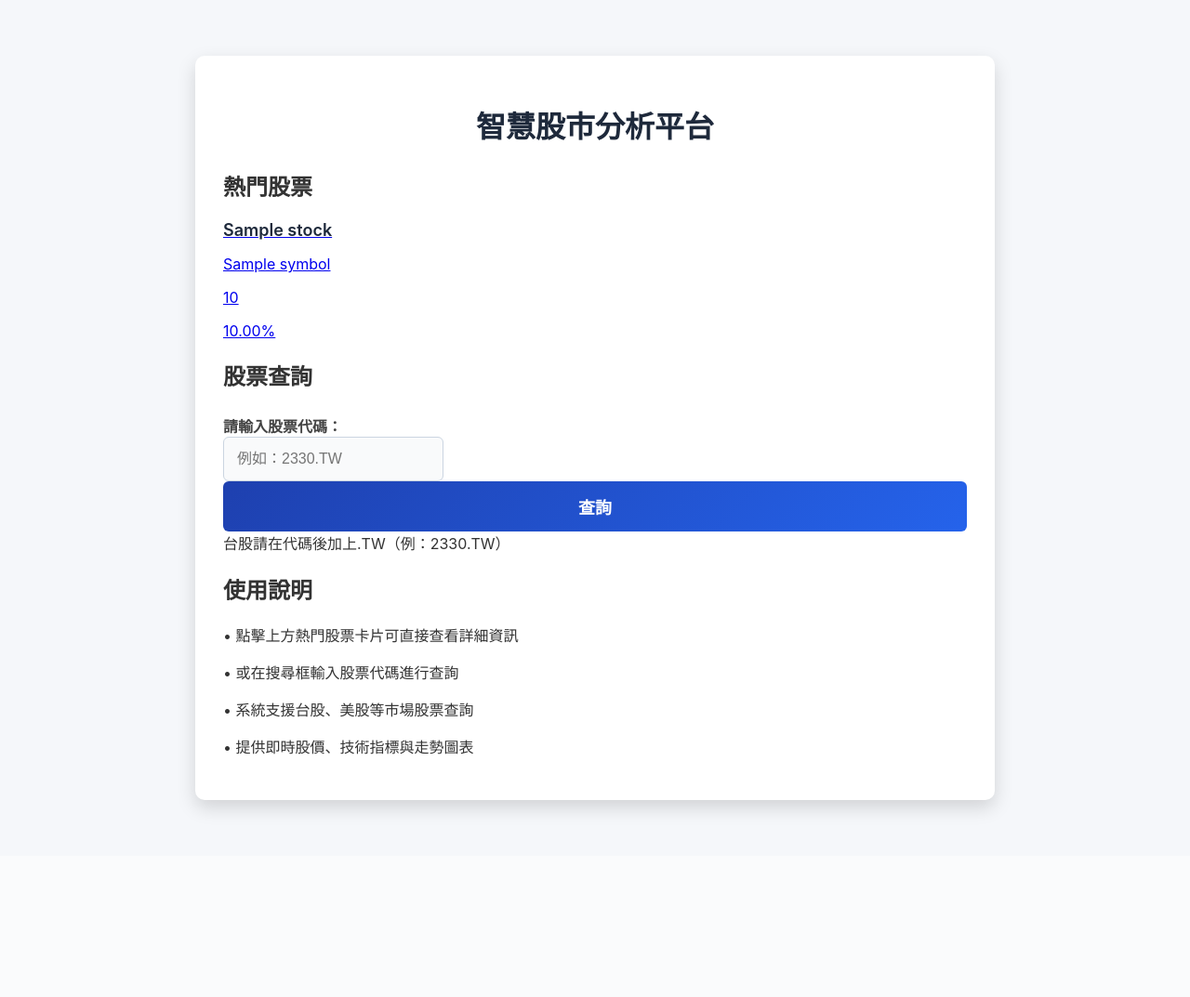
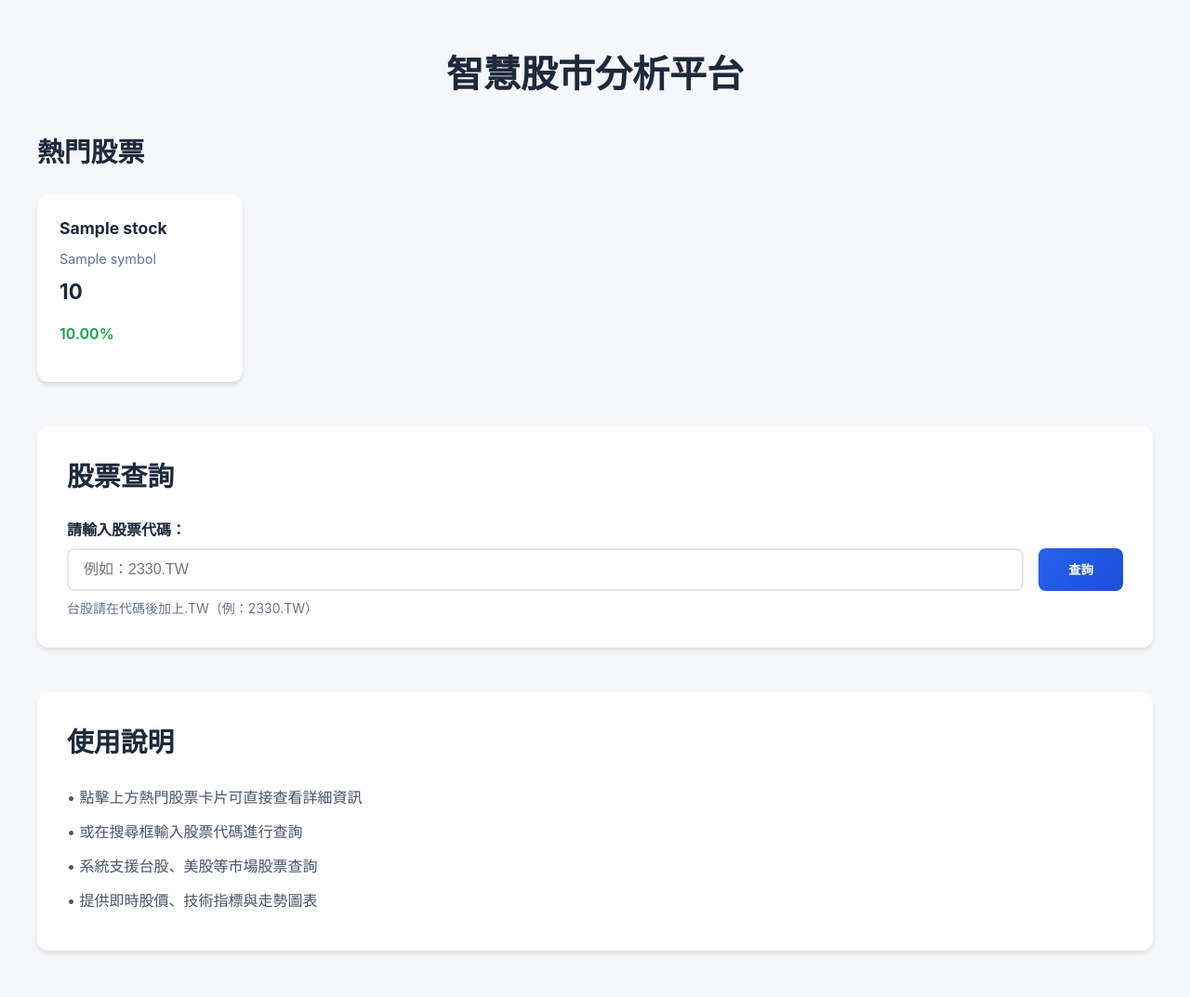
Before and after one commit to iamhenryhuang/financial_web, a Flask app: template templates/home.html in a window 1280 px wide. Shown: the whole page at 93% size. Before the commit the page ends 877 px from the top, so only its background shows below. Run offline with Flask 3, Linux system fonts and the light colour scheme; the template is opened without the code that fills it: most values are stand-ins (such as "Sample title", 1, 10 or a date in 2020).

Commit message:
Update style.css

```diff
--- a/static/style.css
+++ b/static/style.css
@@ -1,164 +1,299 @@
 /* 全域樣式 */
 body {
-    font-family: 'Inter', sans-serif;
+    font-family: 'Inter', -apple-system, BlinkMacSystemFont, "Segoe UI", Roboto, sans-serif;
     background-color: #f5f7fa;
     margin: 0;
     padding: 0;
-    color: #333;
+    color: #1e293b;
+    line-height: 1.5;
 }
 
 .container {
-    max-width: 800px;
-    margin: 60px auto;
-    padding: 30px;
-    background: #ffffff;
-    border-radius: 10px;
-    box-shadow: 0 8px 20px rgba(0, 0, 0, 0.15);
+    max-width: 1200px;
+    margin: 30px auto;
+    padding: 20px;
 }
 
-/* 標題樣式 */
-h1 {
-    text-align: center;
+h1, h2, h3 {
+    margin: 0;
+    padding: 0;
     color: #1e293b;
-    font-weight: 700;
-    margin-bottom: 25px;
 }
 
-/* 表單樣式 */
-form {
-    margin-top: 25px;
+h1 {
+    font-size: 2.5rem;
+    text-align: center;
+    margin-bottom: 2rem;
+}
+
+h2 {
+    font-size: 1.8rem;
+    margin-bottom: 1.5rem;
+}
+
+h3 {
+    font-size: 1.2rem;
+    margin-bottom: 1rem;
+}
+
+/* 熱門股票區塊 */
+.popular-stocks {
+    margin-bottom: 3rem;
+}
+
+.stock-grid {
+    display: grid;
+    grid-template-columns: repeat(auto-fill, minmax(220px, 1fr));
+    gap: 1.5rem;
+    margin-bottom: 2rem;
+}
+
+.stock-card {
+    background: white;
+    border-radius: 12px;
+    padding: 1.5rem;
+    box-shadow: 0 4px 6px -1px rgba(0, 0, 0, 0.1), 0 2px 4px -1px rgba(0, 0, 0, 0.06);
+    transition: transform 0.2s, box-shadow 0.2s;
+    text-decoration: none;
+    color: inherit;
+}
+
+.stock-card:hover {
+    transform: translateY(-4px);
+    box-shadow: 0 10px 15px -3px rgba(0, 0, 0, 0.1), 0 4px 6px -2px rgba(0, 0, 0, 0.05);
+}
+
+.stock-info h3 {
+    font-size: 1.1rem;
+    margin-bottom: 0.5rem;
+    color: #1e293b;
+}
+
+.stock-symbol {
+    color: #64748b;
+    margin: 0.3rem 0;
+    font-size: 0.9rem;
+}
+
+.stock-price {
+    font-size: 1.4rem;
+    font-weight: 700;
+    margin: 0.5rem 0;
+    color: #1e293b;
+}
+
+.stock-change {
+    font-size: 1rem;
+    font-weight: 600;
+}
+
+.stock-change.positive {
+    color: #16a34a;
+}
+
+.stock-change.negative {
+    color: #dc2626;
+}
+
+/* 搜尋區塊 */
+.search-section {
+    background: white;
+    padding: 2rem;
+    border-radius: 12px;
+    box-shadow: 0 4px 6px -1px rgba(0, 0, 0, 0.1);
+    margin-bottom: 3rem;
+}
+
+.search-input-group {
+    display: flex;
+    gap: 1rem;
+    margin-bottom: 0.5rem;
 }
 
 .form-label {
+    display: block;
+    margin-bottom: 0.5rem;
     font-weight: 600;
-    color: #444;
+    color: #1e293b;
 }
 
 .form-control {
-    border-radius: 6px;
-    border: 1px solid #cbd5e1;
-    padding: 14px;
-    font-size: 16px;
-    background-color: #f9fafb;
-    transition: all 0.3s;
+    flex: 1;
+    padding: 0.75rem 1rem;
+    border: 2px solid #e2e8f0;
+    border-radius: 8px;
+    font-size: 1rem;
+    transition: border-color 0.2s;
 }
 
 .form-control:focus {
+    outline: none;
     border-color: #2563eb;
-    box-shadow: 0 0 6px rgba(37, 99, 235, 0.4);
+    box-shadow: 0 0 0 3px rgba(37, 99, 235, 0.1);
 }
 
-button {
-    width: 100%;
-    padding: 14px;
-    font-size: 18px;
-    font-weight: 700;
-    border-radius: 6px;
+.search-button {
+    padding: 0.75rem 2rem;
+    background: linear-gradient(135deg, #2563eb, #1d4ed8);
+    color: white;
     border: none;
-    background: linear-gradient(135deg, #1e40af, #2563eb);
-    color: white;
+    border-radius: 8px;
+    font-weight: 600;
     cursor: pointer;
-    transition: all 0.3s;
+    transition: transform 0.2s, box-shadow 0.2s;
 }
 
-button:hover {
-    background: linear-gradient(135deg, #2563eb, #1e40af);
+.search-button:hover {
     transform: translateY(-2px);
-    box-shadow: 0 4px 10px rgba(37, 99, 235, 0.3);
+    box-shadow: 0 4px 6px -1px rgba(0, 0, 0, 0.1);
 }
 
-/* 股票資訊頁面 */
-.card {
-    border: none;
-    border-radius: 8px;
-    box-shadow: 0 6px 15px rgba(0, 0, 0, 0.1);
-    overflow: hidden;
+.form-text {
+    font-size: 0.875rem;
+    color: #64748b;
+    margin-top: 0.5rem;
 }
 
-.card-header {
-    background: linear-gradient(135deg, #1e40af, #2563eb);
-    color: white;
-    font-weight: 700;
-    text-align: center;
-    padding: 18px;
-    font-size: 20px;
+/* 股票詳細資訊頁面 */
+.stock-detail {
+    background: white;
+    border-radius: 12px;
+    padding: 2rem;
+    box-shadow: 0 4px 6px -1px rgba(0, 0, 0, 0.1);
+    margin-bottom: 2rem;
 }
 
-.card-body {
-    padding: 22px;
+.stock-header {
+    border-bottom: 2px solid #e2e8f0;
+    padding-bottom: 1.5rem;
+    margin-bottom: 2rem;
 }
 
-.table {
+.current-price {
+    margin-top: 1rem;
+    display: flex;
+    align-items: baseline;
+    gap: 1rem;
+}
+
+.current-price .price {
+    font-size: 2.5rem;
+    font-weight: 700;
+}
+
+.current-price .change {
+    font-size: 1.2rem;
+    font-weight: 600;
+    padding: 0.3rem 0.8rem;
+    border-radius: 6px;
+}
+
+.change.positive {
+    background-color: rgba(22, 163, 74, 0.1);
+    color: #16a34a;
+}
+
+.change.negative {
+    background-color: rgba(220, 38, 38, 0.1);
+    color: #dc2626;
+}
+
+/* 資訊卡片區域 */
+.info-cards {
+    display: grid;
+    grid-template-columns: repeat(auto-fit, minmax(300px, 1fr));
+    gap: 1.5rem;
+    margin-bottom: 2rem;
+}
+
+.card {
+    background: #ffffff;
+    border-radius: 8px;
+    padding: 1.5rem;
+    box-shadow: 0 2px 4px rgba(0, 0, 0, 0.05);
+}
+
+.info-table {
     width: 100%;
-    margin-top: 12px;
     border-collapse: collapse;
 }
 
-.table th, .table td {
-    padding: 14px;
+.info-table th,
+.info-table td {
+    padding: 0.75rem;
     border-bottom: 1px solid #e2e8f0;
     text-align: left;
 }
 
-.table th {
-    background-color: #f1f5f9;
-    font-weight: 700;
-    color: #374151;
+.info-table th {
+    color: #64748b;
+    font-weight: 600;
+    width: 40%;
 }
 
-.table tr:hover {
-    background-color: #f8fafc;
+.info-table td {
+    font-weight: 500;
 }
 
-/* 返回首頁按鈕 */
+/* 圖表區域 */
+.chart-section {
+    margin-top: 2rem;
+}
+
+.chart-section .card {
+    margin-bottom: 1.5rem;
+}
+
+.chart-img {
+    width: 100%;
+    height: auto;
+    border-radius: 8px;
+    margin-top: 1rem;
+}
+
+/* 錯誤提示 */
+.alert {
+    padding: 1rem;
+    border-radius: 8px;
+    margin-bottom: 1.5rem;
+}
+
+.alert-danger {
+    background-color: #fee2e2;
+    border: 1px solid #fecaca;
+    color: #dc2626;
+}
+
+/* 返回按鈕 */
 .btn-primary {
-    display: block;
-    text-align: center;
-    background: linear-gradient(135deg, #1e40af, #2563eb);
-    border: none;
-    padding: 14px;
-    font-size: 18px;
-    font-weight: 700;
-    border-radius: 6px;
-    margin-top: 22px;
-    transition: all 0.3s;
+    display: inline-block;
+    padding: 0.75rem 2rem;
+    background: linear-gradient(135deg, #2563eb, #1d4ed8);
     color: white;
     text-decoration: none;
+    border-radius: 8px;
+    font-weight: 600;
+    transition: transform 0.2s, box-shadow 0.2s;
 }
 
 .btn-primary:hover {
-    background: linear-gradient(135deg, #2563eb, #1e40af);
     transform: translateY(-2px);
-    box-shadow: 0 4px 10px rgba(37, 99, 235, 0.3);
+    box-shadow: 0 4px 6px -1px rgba(0, 0, 0, 0.1);
 }
 
-/* 錯誤提示樣式 */
-.alert-danger {
-    background-color: #fee2e2;
-    border: 1px solid #fca5a5;
-    color: #dc2626;
-    padding: 12px;
-    border-radius: 6px;
-    margin-bottom: 20px;
+/* 市場資訊區塊 */
+.market-info {
+    background: white;
+    padding: 2rem;
+    border-radius: 12px;
+    box-shadow: 0 4px 6px -1px rgba(0, 0, 0, 0.1);
 }
 
-/* 圖表容器樣式 */
-.mt-4 {
-    margin-top: 25px;
+.info-content {
+    color: #475569;
+    line-height: 1.8;
 }
 
-/* 股價圖表樣式 */
-.img-fluid {
-    max-width: 100%;
-    height: auto;
-    border-radius: 8px;
-    box-shadow: 0 4px 12px rgba(0, 0, 0, 0.1);
+.info-content p {
+    margin: 0.5rem 0;
 }
-
-/* 圖表標題樣式 */
-h3 {
-    color: #1e293b;
-    font-weight: 600;
-    margin-bottom: 15px;
-    font-size: 18px;
-}
```
